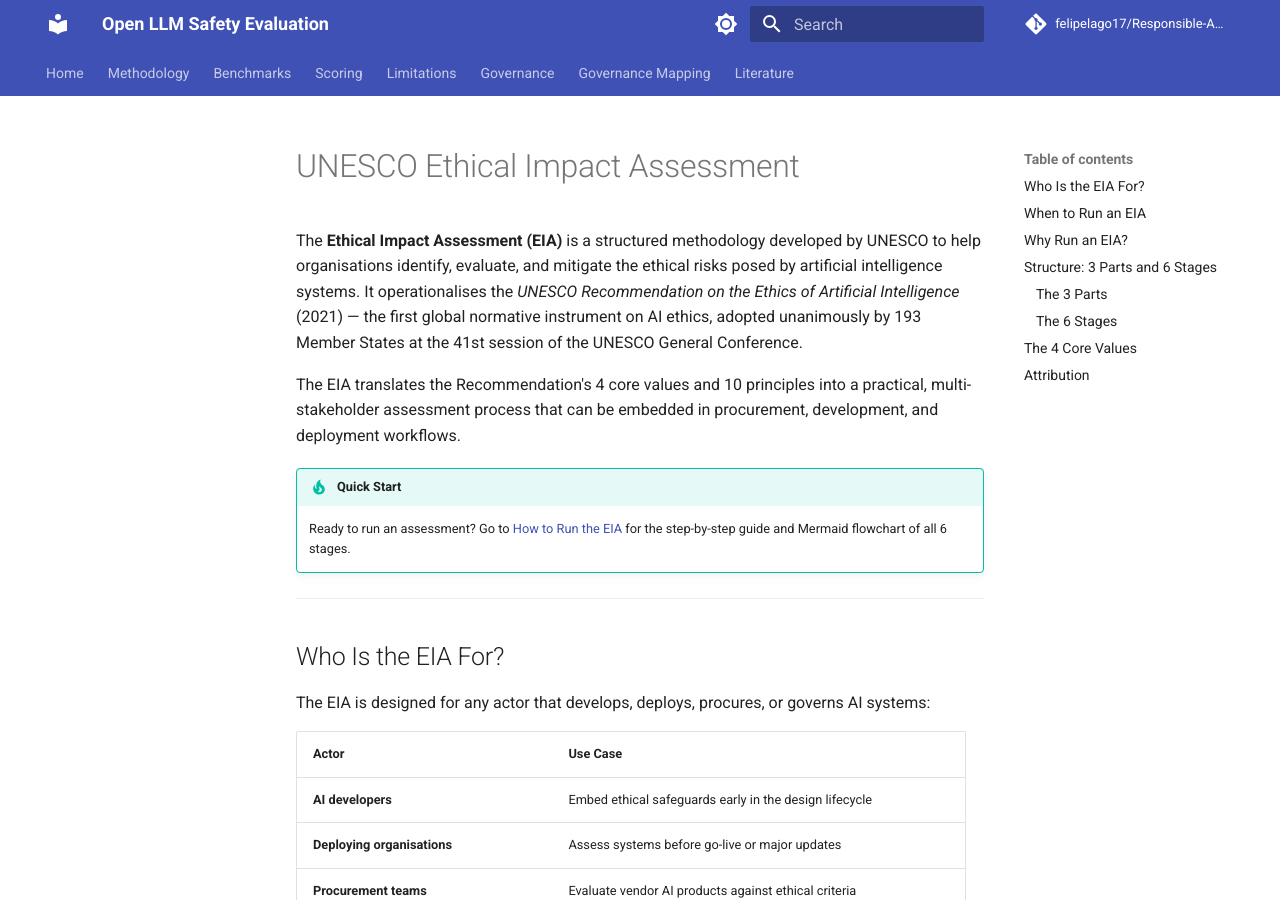
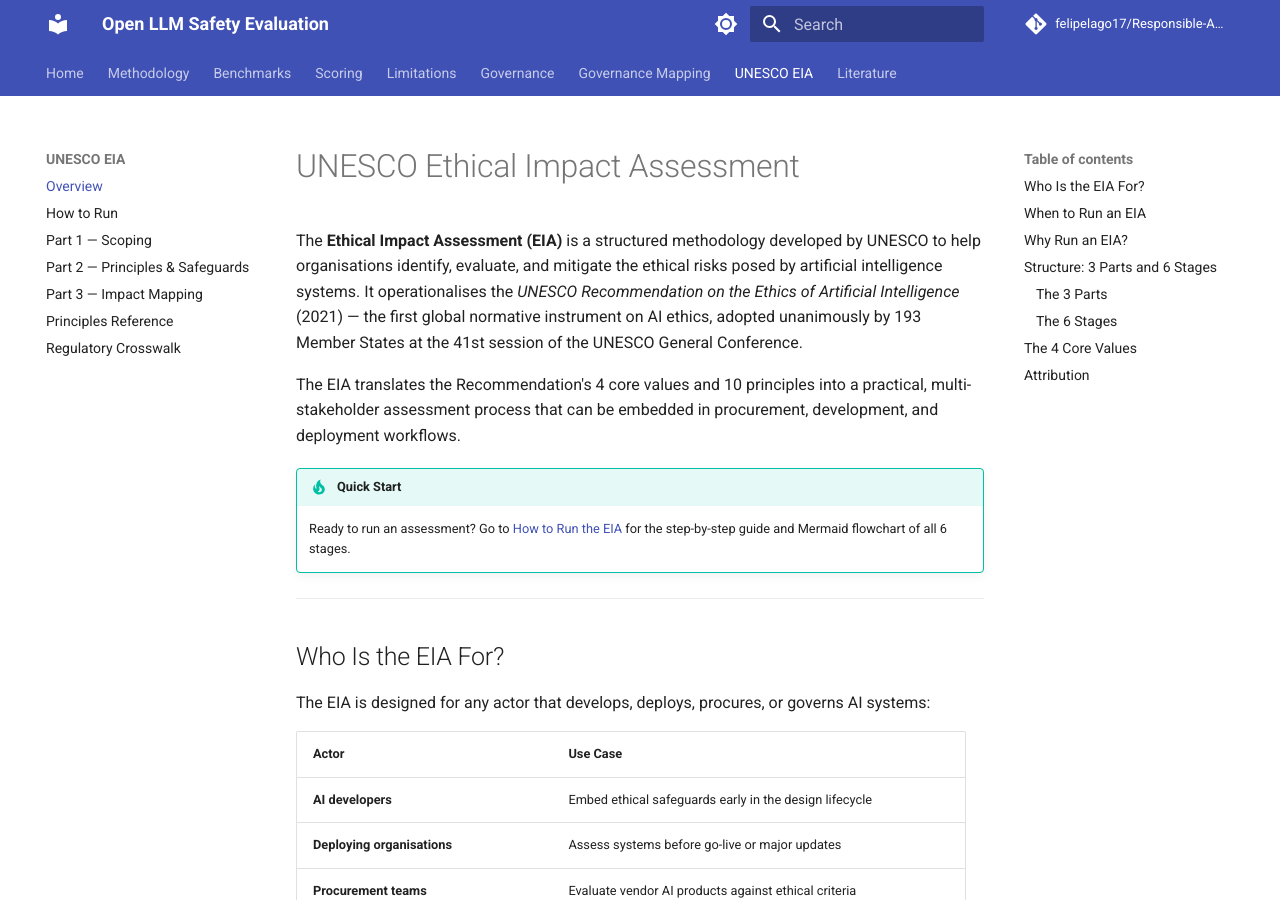
Before and after one commit to felipelago17/Responsible-AI-evaluation, an MkDocs documentation site: the page built from docs/eia/index.md, in a window 1280 px wide and 900 px high. Built offline with MkDocs 1.6.1 and Material for MkDocs 9.7.7, drawn with Linux system fonts in a browser that asks for light colours; comment, search, counter and statistics services are not loaded.

Commit message:
chore: add EIA GitHub issue forms, update CI with markdownlint+lychee, update README and mkdocs.yml nav

```diff
--- a/mkdocs.yml
+++ b/mkdocs.yml
@@ -27,6 +27,7 @@
     - search.suggest
     - search.highlight
     - content.code.copy
+    - content.tabs.link
 
 nav:
   - Home: index.md
@@ -42,6 +43,14 @@
   - Limitations: limitations.md
   - Governance: governance.md
   - Governance Mapping: governance_mapping.md
+  - UNESCO EIA:
+    - Overview: eia/index.md
+    - How to Run: eia/how-to-run.md
+    - 'Part 1 — Scoping': eia/scoping.md
+    - 'Part 2 — Principles & Safeguards': eia/principles.md
+    - 'Part 3 — Impact Mapping': eia/impact-mapping.md
+    - Principles Reference: eia/principles-reference.md
+    - Regulatory Crosswalk: eia/crosswalk.md
   - Literature:
     - Bias & Fairness: literature/bias-and-fairness.md
     - Toxicity: literature/toxicity.md
@@ -53,7 +62,11 @@
 markdown_extensions:
   - admonition
   - pymdownx.details
-  - pymdownx.superfences
+  - pymdownx.superfences:
+      custom_fences:
+        - name: mermaid
+          class: mermaid
+          format: !!python/name:pymdownx.superfences.fence_code_format
   - pymdownx.highlight:
       anchor_linenums: true
   - pymdownx.inlinehilite
@@ -68,3 +81,4 @@
 
 extra_javascript:
   - assets/javascripts/framework-animations.js
+  - https://unpkg.com/mermaid@10/dist/mermaid.min.js
```
Also changed, not shown: README.md (+19 -0 lines), .markdownlint.json (added), 7 other files.
